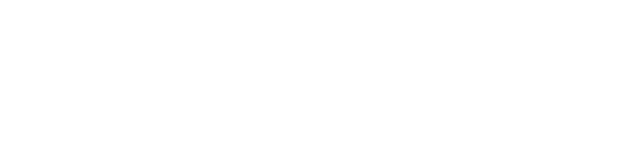
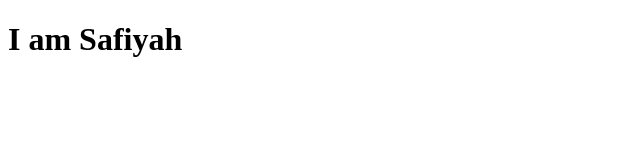
Before and after one commit to safiyah-sanjum/my-second-repo, a plain HTML site: page index.html in a window 1280 px wide. Shown: the whole page, without its empty margins (0-640 px from the left). Drawn offline with Linux system fonts and the light colour scheme.

Commit message:
My first github commit

```diff
--- a/index.html
+++ b/index.html
@@ -7,6 +7,7 @@
     <title>My second github repo</title>
 </head>
 <body>
+    <h1>I am Safiyah</h1>
 
 </body>
 </html>
```
